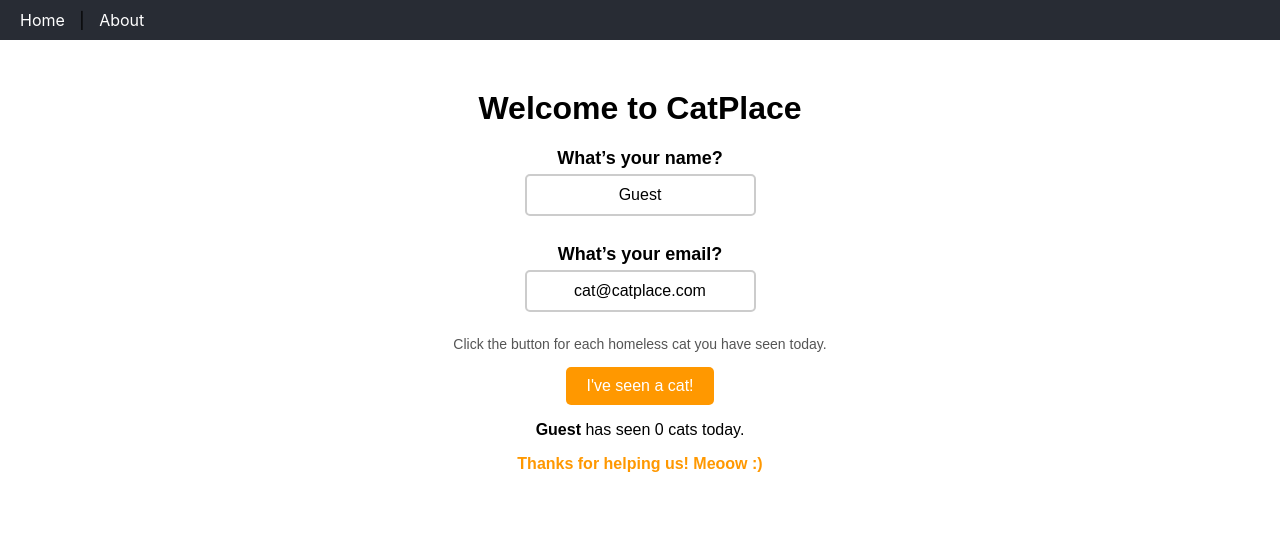
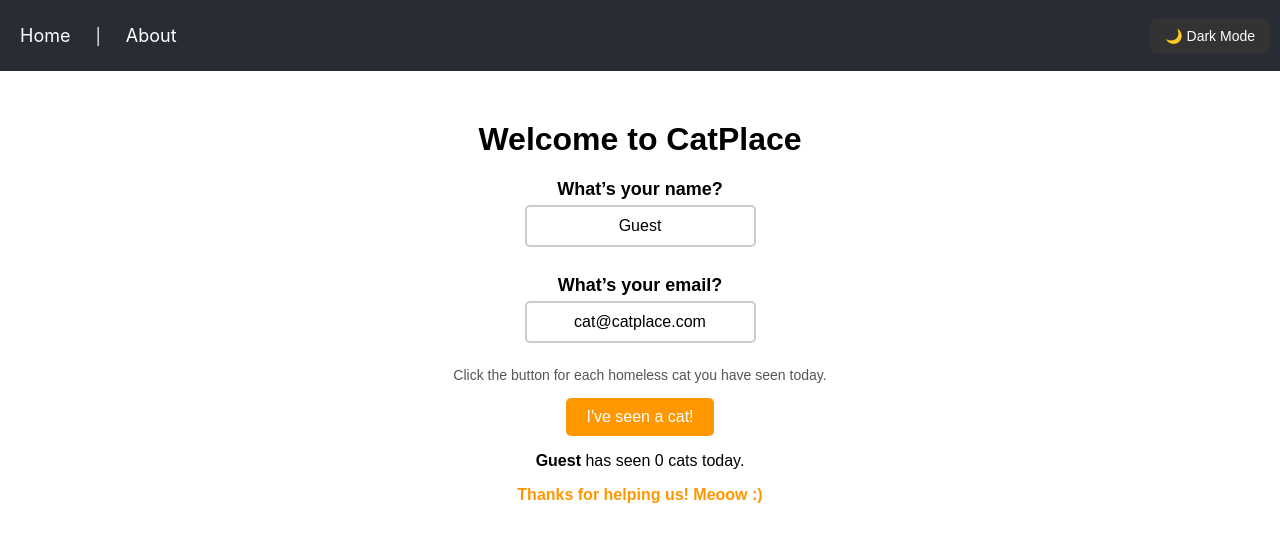
Before and after one commit to Floremila/catplace_app, a React (Create React App) app: page / in a window 1280 px wide. Shown: the top 542 px of the page. Built offline with nearby package versions, Linux system fonts and the light colour scheme.

Commit message:
Adding dark and light mode

```diff
--- a/src/App.css
+++ b/src/App.css
@@ -108,3 +108,63 @@
   display: block;
   margin: 40px auto;
 }
+
+
+.light-mode {
+  background-color: #ffffff;
+  color: #000000;
+  min-height: 100vh;
+  transition: background 0.3s, color 0.3s;
+}
+
+
+.dark-mode {
+  background-color: #121212;
+  color: #ffffff;
+  min-height: 100vh;
+  transition: background 0.3s, color 0.3s;
+}
+
+
+nav {
+  display: flex;
+  justify-content: space-between;
+  align-items: center;
+  padding: 10px;
+  color: #ffffff;
+}
+
+
+.nav-links {
+  display: flex;
+  gap: 15px;
+  align-items: center;
+}
+
+
+nav a {
+  color: inherit;
+  text-decoration: none;
+  font-size: 18px;
+  display: inline-block;
+  padding: 5px 0;
+}
+
+nav a:hover {
+  text-decoration: underline;
+}
+
+
+.dark-mode-toggle {
+  padding: 10px 15px;
+  font-size: 14px;
+  border: none;
+  cursor: pointer;
+  border-radius: 8px;
+  background-color: #333;
+  color: white;
+}
+
+.dark-mode-toggle:hover {
+  background-color: #555;
+}
--- a/src/App.tsx
+++ b/src/App.tsx
@@ -1,19 +1,36 @@
-import React from "react";
+import React, { useState } from "react";
 import { BrowserRouter as Router, Routes, Route, Link } from "react-router-dom";
 import Home from "./pages/Home";
 import About from "./pages/About";
+import "./App.css";
 
 const App: React.FC = () => {
+  const [darkMode, setDarkMode] = useState(false);
+
+  const toggleDarkMode = () => {
+    setDarkMode(!darkMode);
+  };
+
   return (
     <Router>
+      <div className={darkMode ? "dark-mode" : "light-mode"}>
+
         <nav>
+          <div className="nav-links">
             <Link to="/">Home</Link> | <Link to="/about">About</Link>
+          </div>
+
+          <button onClick={toggleDarkMode} className="dark-mode-toggle">
+            {darkMode ? "☀️ Light Mode" : "🌙 Dark Mode"}
+          </button>
         </nav>
+
 
         <Routes>
           <Route path="/" element={<Home />} />
           <Route path="/about" element={<About />} />
         </Routes>
+      </div>
     </Router>
   );
 };
```
Lines whose indentation alone changed are shown as unchanged.
